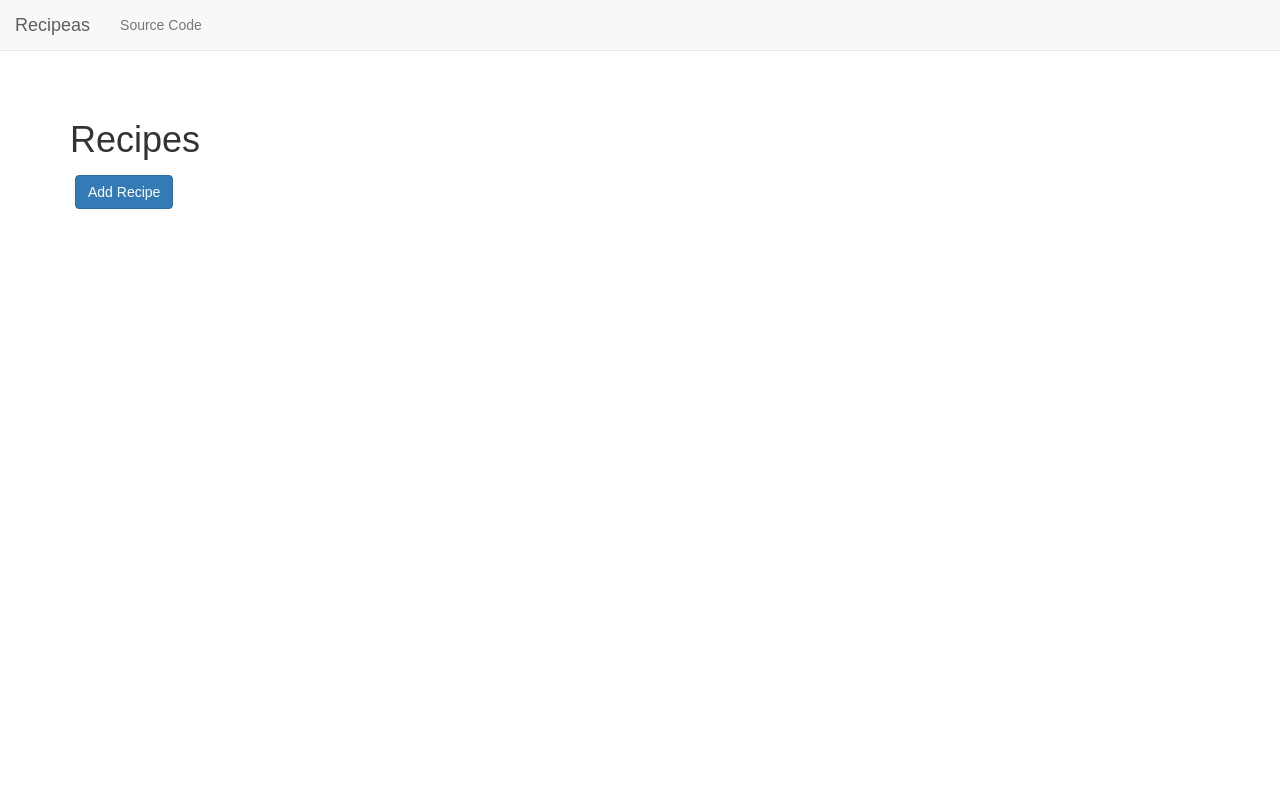
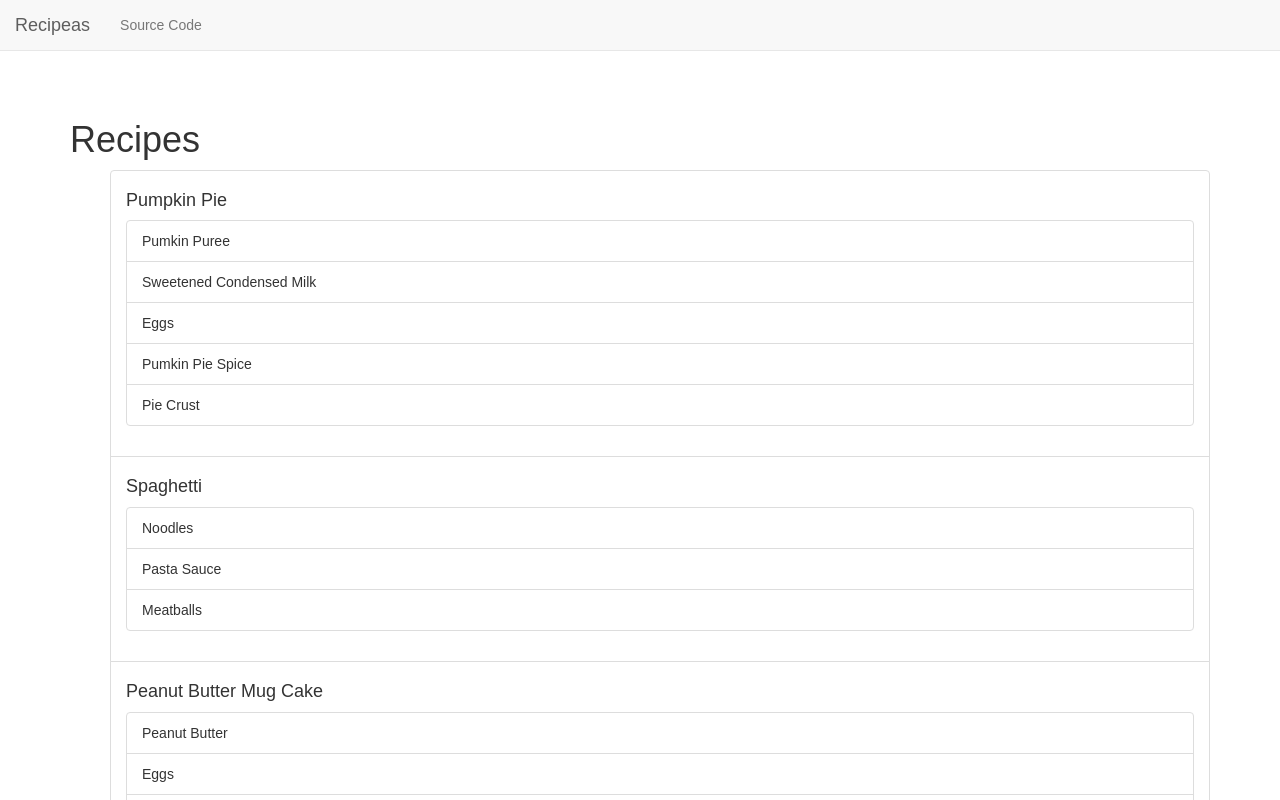
Before and after one commit to phuchle/recipeas, a React (Create React App) app: page / in a window 1280 px wide. Shown: the top 800 px of the page. Built offline with nearby package versions, Linux system fonts and the light colour scheme.

Commit message:
Add a handleSubmit that actually works.

```diff
--- a/src/containers/AddRecipe.js
+++ b/src/containers/AddRecipe.js
@@ -12,12 +12,18 @@ class AddRecipe extends Component {
     }
     this.handleTitleChange = this.handleTitleChange.bind(this);
     this.handleIngredientsChange = this.handleIngredientsChange.bind(this);
+    this.handleSubmit = this.handleSubmit.bind(this);
   }
   handleTitleChange(event) {
     this.setState({ title: event.target.value });
   }
   handleIngredientsChange(event) {
     this.setState({ ingredients: event.target.value });
+  }
+  handleSubmit(event) {
+    event.preventDefault();
+    this.props.closeModal(event);
+    this.props.dispatch(addRecipe(this.state));
   }
   render() {
     const modalDisplay = {
@@ -53,7 +59,7 @@ class AddRecipe extends Component {
           <div className="pull-right">
             <button
               className="btn btn-primary submit-recipe"
-              onClick={this.props.handleSubmit}>
+              onClick={this.handleSubmit}>
               Add Recipe
             </button>
             <button
@@ -68,15 +74,4 @@ class AddRecipe extends Component {
   }
 }
 
-const mapDispatchToProps = (dispatch, ownProps) => {
-  return {
-    handleSubmit: (event) => {
-      event.preventDefault();
-      dispatch(addRecipe(this.state));
-      ownProps.closeModal(event);
-      console.log('logged');
-    }
-  }
-}
-
-export default connect(null, mapDispatchToProps)(AddRecipe);
+export default connect()(AddRecipe);
--- a/src/containers/RecipesList.js
+++ b/src/containers/RecipesList.js
@@ -2,7 +2,7 @@ import React, { Component } from 'react';
 import AddRecipe from './AddRecipe';
 import { connect } from 'react-redux';
 
-export default class RecipesList extends Component {
+class RecipesList extends Component {
   constructor(props) {
     super(props);
 
@@ -12,6 +12,7 @@ export default class RecipesList extends Component {
 
     this.showAddRecipe = this.showAddRecipe.bind(this);
     this.closeModal = this.closeModal.bind(this);
+    this.renderList = this.renderList.bind(this);
   }
   showAddRecipe(event) {
     event.preventDefault();
@@ -33,10 +34,34 @@ export default class RecipesList extends Component {
         });
     }
   }
+  renderList() {
+    console.log(this.props.recipes);
+    return this.props.recipes.map(recipe => {
+      const ingredientsList = recipe.ingredients.split(',').map(ingredient => {
+        return (
+          <li className="list-group-item" key={recipe.title + ingredient}>
+            { ingredient }
+          </li>
+        )
+      });
+
+      return (
+        <li className="list-group-item" key={recipe.title}>
+          <h4>{recipe.title}</h4>
+          <ul className="list-group">
+            { ingredientsList }
+          </ul>
+        </li>
+      )
+    });
+  }
   render() {
     return (
       <div className="container">
         <h1>Recipes</h1>
+        <ul>
+          { this.renderList() }
+        </ul>
         <button className="btn btn-primary" onClick={this.showAddRecipe}>Add Recipe</button>
         <AddRecipe display={this.state.showAddRecipe} closeModal={this.closeModal}/>
       </div>
@@ -45,5 +70,9 @@ export default class RecipesList extends Component {
 }
 
 const mapStateToProps = (state) => {
+  return {
+    recipes: state.recipes
+  };
+}
 
-}
+export default connect(mapStateToProps)(RecipesList);
--- a/src/reducers/Recipes.js
+++ b/src/reducers/Recipes.js
@@ -1,7 +1,6 @@
-import { ADD_RECIPE, REMOVE_RECIPE, addRecipe, removeRecipe } from '../actions';
+import { ADD_RECIPE, REMOVE_RECIPE } from '../actions';
 
-const defaultRecipes = () => {
-  return [
+const defaultRecipes = [
   {
     title: 'Pumpkin Pie',
     ingredients: 'Pumkin Puree, Sweetened Condensed Milk, Eggs, Pumkin Pie Spice, Pie Crust'
@@ -14,10 +13,9 @@ const defaultRecipes = () => {
     title: 'Peanut Butter Mug Cake',
     ingredients: 'Peanut Butter, Eggs, Baking Powder, Sugar'
   }
-  ]
-}
+];
 
-const recipes = (state = defaultRecipes, action) => {
+const Recipes = (state = defaultRecipes, action) => {
   switch (action.type) {
     case ADD_RECIPE:
       return [
@@ -25,10 +23,10 @@ const recipes = (state = defaultRecipes, action) => {
         action.recipe
       ]
     case REMOVE_RECIPE:
-      return state.filter(recipe => { recipe.name !== action.recipe.name });
+      return state.filter(recipe => recipe.name !== action.recipe.name );
     default:
       return state;
   }
 }
 
-export default recipes;
+export default Recipes;
--- a/src/reducers/RootReducer.js
+++ b/src/reducers/RootReducer.js
@@ -2,7 +2,7 @@ import { combineReducers } from 'redux';
 import Recipes from './Recipes';
 
 const RootReducer = combineReducers({
-  Recipes
+  recipes: Recipes
 });
 
 export default RootReducer;
```
Lines whose indentation alone changed are shown as unchanged.
